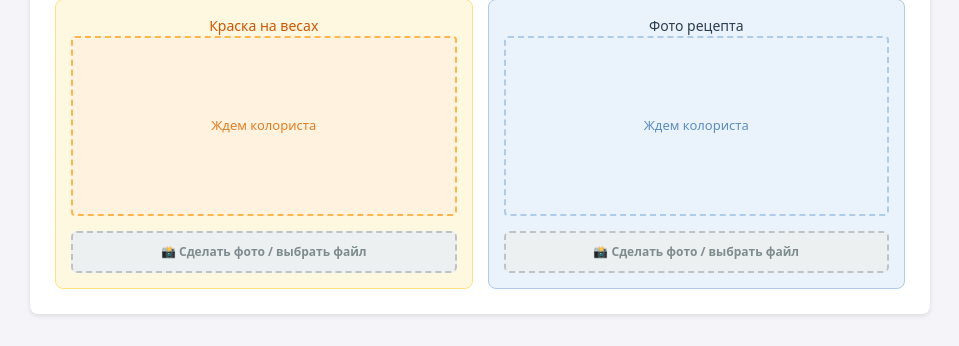
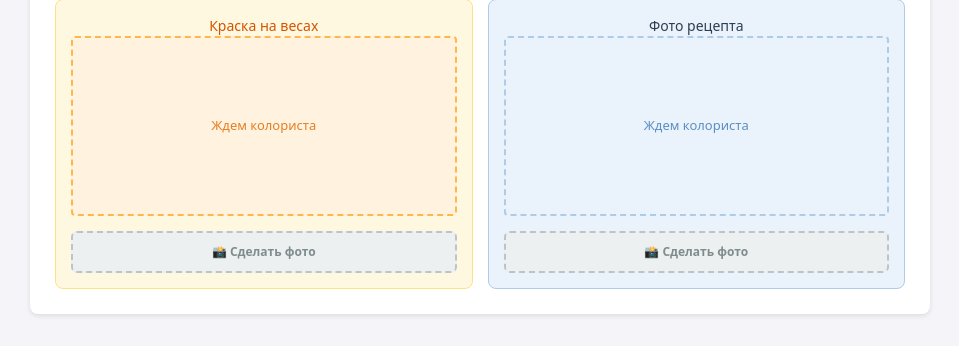
Before and after one commit to ekaterinashchelukhina/colorbox_lab, a FastAPI app: template templates/order_detail.html in a window 1280 px wide. Shown: the part 1055-1401 px from the top of the page, without its empty margins (160-1119 px from the left). Run offline with FastAPI, Linux system fonts and the light colour scheme; the template is opened without the code that fills it, so the values that code supplies are empty; parts of the project's set-up code (start-up, migrations or seed data) failed here and were passed over.

Commit message:
Убрать "выбрать файл" из подписи зоны загрузки фото — открывается только камера
capture="environment" на мобильном всегда открывает камеру, выбора файла
из галереи там нет — подпись обещала то, чего не происходит. Текст теперь
просто "📸 Сделать фото", как изначально было на странице колориста.

Co-Authored-By: Claude Sonnet 5 <noreply@anthropic.com>

```diff
--- a/templates/new_order.html
+++ b/templates/new_order.html
@@ -62,7 +62,7 @@
             <label style="font-size: 13px; font-weight: bold; color: #d35400;">Фотография детали (Лючок)</label>
             <p style="font-size: 11px; margin: 5px 0 10px 0; color: #e67e22;">Обязательно для услуг «Подбор» и «Экспресс-подбор».</p>
             <label class="upload-zone" id="detail-photo-zone">
-                <span id="detail-photo-zone-text">📸 Сделать фото / выбрать файл</span>
+                <span id="detail-photo-zone-text">📸 Сделать фото</span>
                 <input type="file" name="file" accept="image/*" capture="environment" id="detail-photo-input" />
             </label>
         </div>
@@ -98,7 +98,7 @@
                 text.textContent = '✅ Фото готово: ' + input.files[0].name;
             } else {
                 zone.classList.remove('is-filled');
-                text.textContent = '📸 Сделать фото / выбрать файл';
+                text.textContent = '📸 Сделать фото';
             }
         });
     })();
--- a/templates/order_detail.html
+++ b/templates/order_detail.html
@@ -135,7 +135,7 @@
                 <form action="/order/{{ order.id }}/upload" method="post" enctype="multipart/form-data">
                     <input type="hidden" name="photo_type" value="detail" />
                     <label class="upload-zone">
-                        <span>📸 Сделать фото / выбрать файл</span>
+                        <span>📸 Сделать фото</span>
                         <input type="file" name="file" accept="image/*" capture="environment" required onchange="this.form.submit()" />
                     </label>
                 </form>
@@ -155,7 +155,7 @@
                 <form action="/order/{{ order.id }}/upload" method="post" enctype="multipart/form-data">
                     <input type="hidden" name="photo_type" value="scales" />
                     <label class="upload-zone">
-                        <span>📸 Сделать фото / выбрать файл</span>
+                        <span>📸 Сделать фото</span>
                         <input type="file" name="file" accept="image/*" capture="environment" required onchange="this.form.submit()" />
                     </label>
                 </form>
@@ -173,7 +173,7 @@
                 <form action="/order/{{ order.id }}/upload" method="post" enctype="multipart/form-data">
                     <input type="hidden" name="photo_type" value="after" />
                     <label class="upload-zone">
-                        <span>📸 Сделать фото / выбрать файл</span>
+                        <span>📸 Сделать фото</span>
                         <input type="file" name="file" accept="image/*" capture="environment" required onchange="this.form.submit()" />
                     </label>
                 </form>
@@ -192,7 +192,7 @@
                 <form action="/order/{{ order.id }}/upload" method="post" enctype="multipart/form-data">
                     <input type="hidden" name="photo_type" value="recipe" />
                     <label class="upload-zone">
-                        <span>📸 Сделать фото / выбрать файл</span>
+                        <span>📸 Сделать фото</span>
                         <input type="file" name="file" accept="image/*" capture="environment" {% if requires_full_photo_set %}required{% endif %} onchange="this.form.submit()" />
                     </label>
                 </form>
@@ -218,7 +218,7 @@
                 <form action="/order/{{ order.id }}/upload" method="post" enctype="multipart/form-data">
                     <input type="hidden" name="photo_type" value="rework_scales" />
                     <label class="upload-zone">
-                        <span>📸 Сделать фото / выбрать файл</span>
+                        <span>📸 Сделать фото</span>
                         <input type="file" name="file" accept="image/*" capture="environment" required onchange="this.form.submit()" />
                     </label>
                 </form>
@@ -234,7 +234,7 @@
                 <form action="/order/{{ order.id }}/upload" method="post" enctype="multipart/form-data">
                     <input type="hidden" name="photo_type" value="rework_after" />
                     <label class="upload-zone">
-                        <span>📸 Сделать фото / выбрать файл</span>
+                        <span>📸 Сделать фото</span>
                         <input type="file" name="file" accept="image/*" capture="environment" required onchange="this.form.submit()" />
                     </label>
                 </form>
@@ -250,7 +250,7 @@
                 <form action="/order/{{ order.id }}/upload" method="post" enctype="multipart/form-data">
                     <input type="hidden" name="photo_type" value="rework_test" />
                     <label class="upload-zone">
-                        <span>📸 Сделать фото / выбрать файл</span>
+                        <span>📸 Сделать фото</span>
                         <input type="file" name="file" accept="image/*" capture="environment" required onchange="this.form.submit()" />
                     </label>
                 </form>
```
